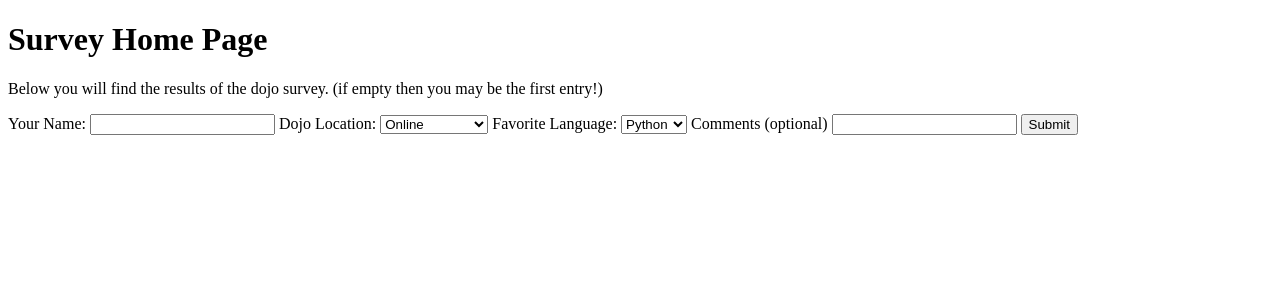
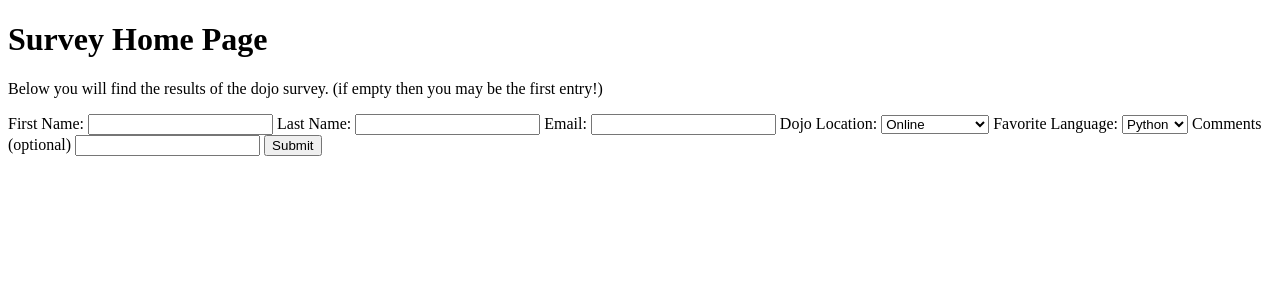
Before and after one commit to ejett5/Coding-Dojo, a Flask app: page / in a window 1280 px wide. Shown: the top 300 px of the page. Run offline with Flask 3, Linux system fonts and the light colour scheme; parts of the project's set-up code (start-up, migrations or seed data) failed here and were passed over.

Commit message:
updated db, main and index files to have same names for inputs

```diff
--- a/Python/Flask/Dojo_Survey/main.py
+++ b/Python/Flask/Dojo_Survey/main.py
@@ -1,5 +1,5 @@
 from flask import Flask, render_template, redirect, session, request, flash
-from mysqlconnection import connectToMySQL, query #the from statement is the module being imported(also able to import another file for sql connection)
+from mysqlconnection import connectToMySQL #the from statement is the module being imported(also able to import another file for sql connection)
 from survey import Survey
 
 
@@ -13,9 +13,9 @@ def index():
 @app.route('/result/add_new', methods = ['POST'])
 def add_new():
     Survey.save(request.form)
-    return redirect('/result')
+    return redirect('/result/')
 
-@app.route('/result')
+@app.route('/result/')
 def result():
     return render_template('result.html')
 
@@ -30,6 +30,77 @@ def get_all(cls):
     return Survey
 
 
+# validating
+
+import re	# the regex module
+# create a regular expression object that we'll use later
+EMAIL_REGEX = re.compile(r'^[a-zA-Z0-9.+_-]+@[a-zA-Z0-9._-]+\.[a-zA-Z]+$')
+class User:
+    @staticmethod
+    def validate_user( user ):
+        is_valid = True
+        # test whether a field matches the pattern
+        if not EMAIL_REGEX.match(user['email']):
+            flash("Invalid email address!")
+            is_valid = False
+        return is_valid
+
+
+# @app.route('/login', methods=["POST"])
+# def login():
+#     data = {
+#         "email" : request.form['email'],
+#         "password" : request.form['password']
+#     }
+#     if not User.validate_login(data):
+#         return redirect('/')
+#     user_in_db = User.get_by_email(data)
+#     if not user_in_db:
+#         flash('Invalid Email and/or Password')
+#         return redirect('/')
+#     if not bcrypt.check_password_hash(user_in_db.password, request.form['password']):
+#         flash('Invalid Email and/or Password')
+#         return redirect('/')
+#     session['user_id'] = user_in_db.id
+#     return redirect('/dashboard')
+# #home page=>after login
+# @app.route('/home')
+# def home():
+#     #check for session
+#     if 'user_id'not in session:
+#         return redirect('/')
+#     else:
+#         return render_template('home.html')
+
+
+# #register page to get account.
+# @app.route('/register', methods=['GET', 'POST'])
+# def register():
+#     print(request.form)
+
+# **password**
+#     hashed_pw= bcrypt.generate_password_hash(request.form['password'])
+#     print(hashed_pw)
+#     print(bcrypt.check_password_hash(hashed_pw, 'password'))
+
+# **login to db*
+#     temp_reg = {
+#         'first_name' : request.form['first_name'],
+#         'last_name' : request.form['last_name'],
+#         'email' : request.form['email'],
+#         'password' : hashed_pw
+#     }
+
+#     user = User.save(temp_reg)
+#     print(user)
+
+
+#     # ***SESSION**
+#     session['user_id'] = user
+#     session ['first_name'] = request.form['first_name']
+#     session['last_name'] = request.form['last_name']
+
+#     return redirect('/home')
 
 
 
--- a/Python/Flask/Dojo_Survey/survey.py
+++ b/Python/Flask/Dojo_Survey/survey.py
@@ -6,7 +6,9 @@ class Survey:
     DB = "dojo_survey_schema" #put name of schema to be used here inside db
     def __init__(self, data):
         self.id = data[id]
-        self.name = data['name']
+        self.name = data['first_name']
+        self.name = data['last_name']
+        self.name = data['email']
         self.location = data['location']
         self.favorite_language = data['favorite_language']
         self.comment = data['comment']
--- a/Python/Flask/Dojo_Survey/templates/index.html
+++ b/Python/Flask/Dojo_Survey/templates/index.html
@@ -15,8 +15,13 @@
         <!-- contents for the top -->
         <div class="contents">
             <form action="/home" method = 'POST'>
-                <label for="name">Your Name: </label>
-                <input type="text" name = "name">
+                <label for="first_name">First Name: </label>
+                <input type="text" name = "first_name">
+                <label for="last_name">Last Name: </label>
+                <input type="text" name = "last_name">
+                <!-- email address -->
+                <label for="name">Email: </label>
+                <input type="text" name = "email">
                 <!-- label and dropdown for dojo location -->
                 <label for="location">Dojo Location: </label>
                 <select name="location" id="Location">
--- a/Python/Flask/Dojo_Survey/templates/result.html
+++ b/Python/Flask/Dojo_Survey/templates/result.html
@@ -15,7 +15,7 @@
         <p>Location: {{ Location.Location }}</p>
         <p>Favorite Language: {{ Favorite Language.Favorite Language }}</p>
 
-    {$ endfor %}
+    {% endfor %}
 
 </body>
 </html>
```
Also changed, not shown: 4 other files.
